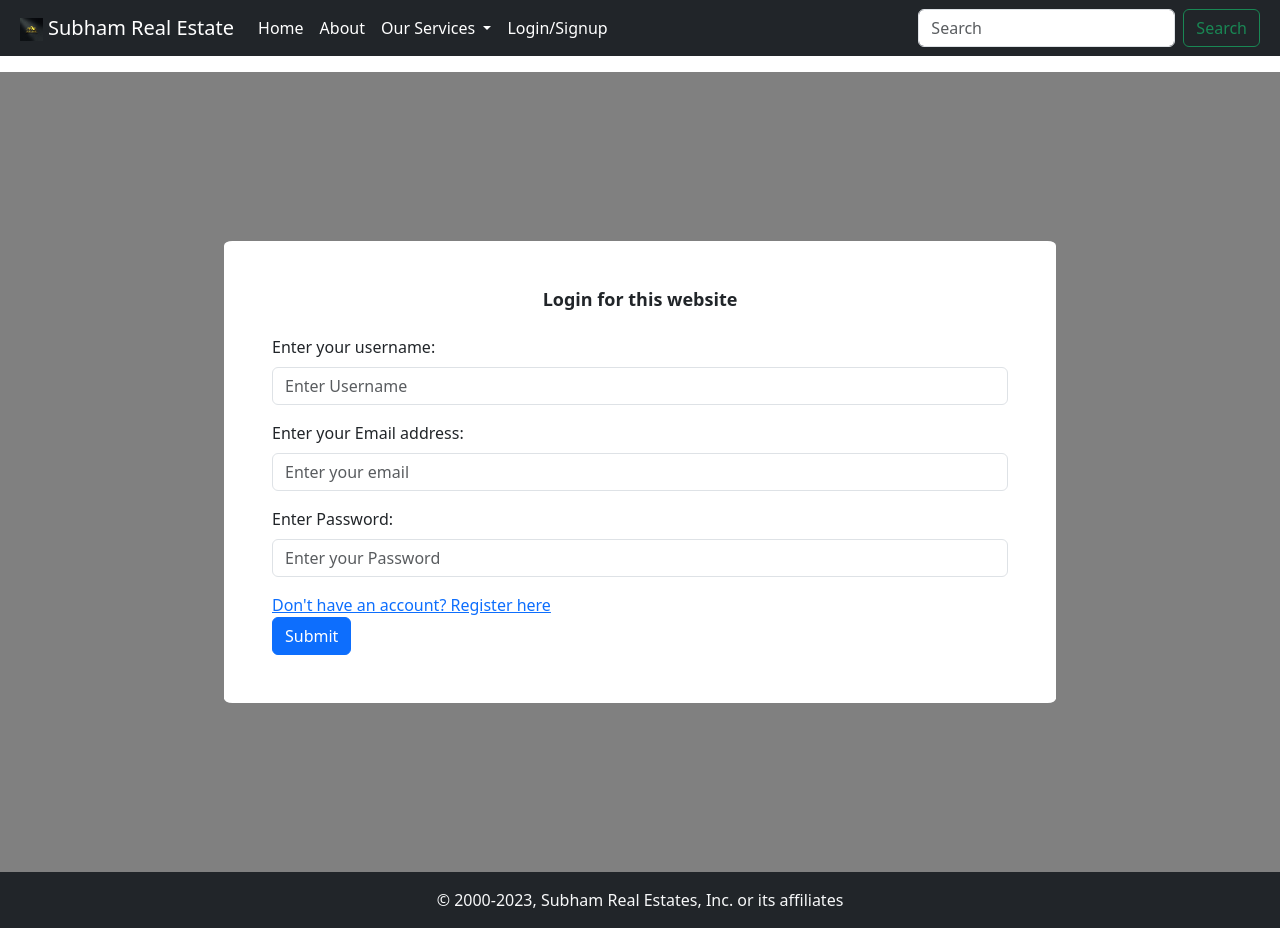
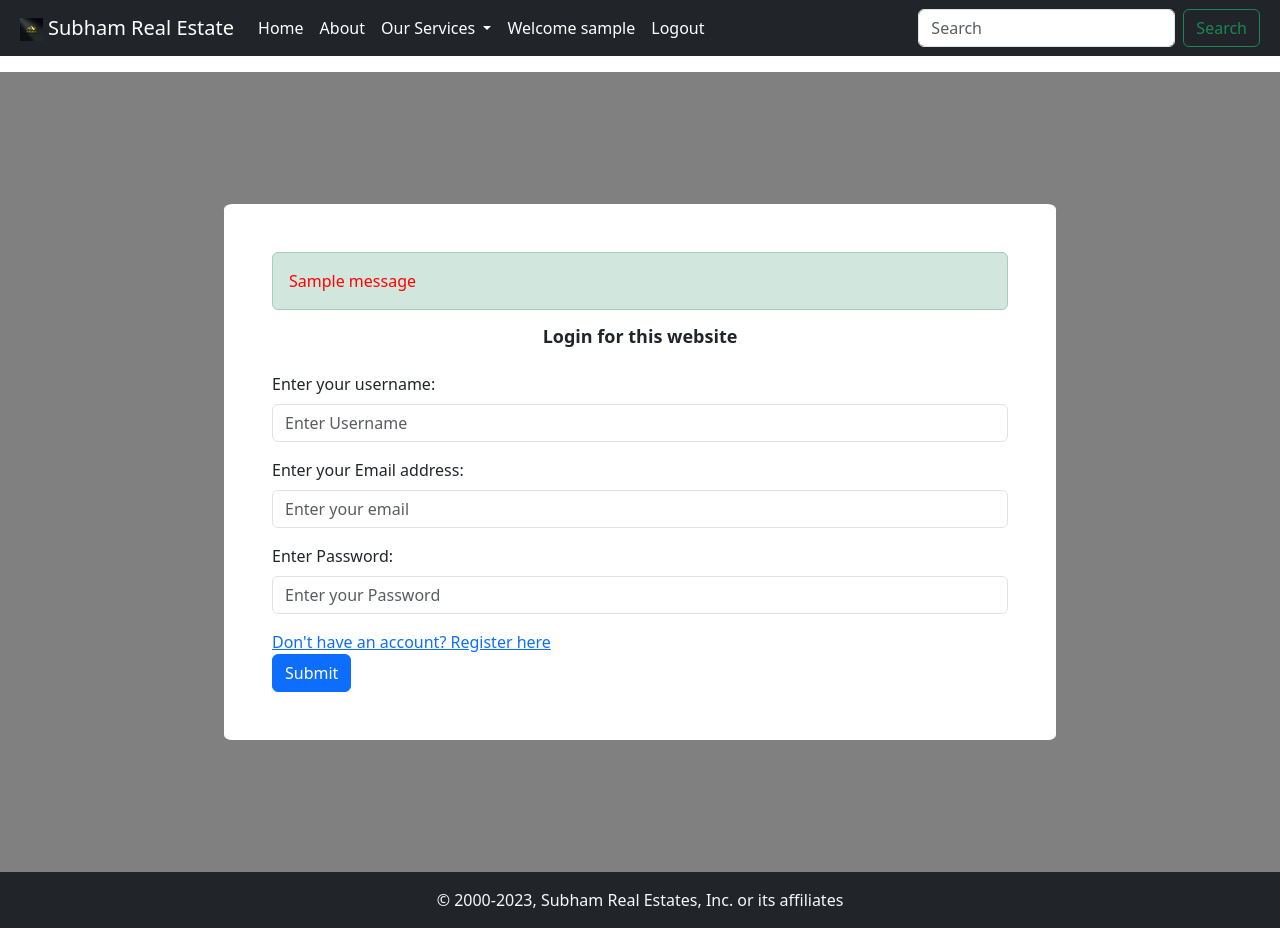
Before and after one commit to SUBHAM-BANERJEE-2003/flask-api-ml-app, a Flask app: template templates/login.html in a window 1280 px wide. Run offline with Flask 3, Linux system fonts and the light colour scheme; tables that the repository leaves empty hold one stand-in row (values such as "Sample post"); the template is opened without the code that fills it: values that come from a table or form of the project are taken from there, most other values are stand-ins (such as "Sample title", 1, 10 or a date in 2020); one stand-in notice (Sample message) is shown; parts of the project's set-up code (start-up, migrations or seed data) failed here and were passed over.

Commit message:
login function added

```diff
--- a/app.py
+++ b/app.py
@@ -1,4 +1,4 @@
-from flask import Flask, render_template, flash, redirect, url_for,request
+from flask import Flask, render_template, flash, redirect, url_for,request,session
 from flask_sqlalchemy import SQLAlchemy
 from flask_login import UserMixin
 from flask_wtf import FlaskForm
@@ -23,6 +23,7 @@ class User(db.Model, UserMixin):
     def __repr__(self) -> str:
         return '<Name %r>' % self.username
 
+
 class RegisterForm(FlaskForm):
     username = StringField('Username', validators=[InputRequired(), Length(min=4, max=20)])
     email = EmailField('Email', validators=[InputRequired(), Email()])
@@ -39,7 +40,8 @@ class LoginForm(FlaskForm):
 
 @app.route("/")
 def homePage():
-    return render_template('index.html')
+    username = session.get('username')
+    return render_template('index.html', username=username)
 
 @app.route("/about")
 def aboutPage():
@@ -48,11 +50,35 @@ def aboutPage():
 @app.route("/login", methods=['GET', 'POST'])
 def loginPage():
     form = LoginForm()
-    if form.validate_on_submit():
-        # Check username and password, and perform login logic
-        flash('Login successful', 'success')
-        return redirect(url_for('homePage'))
+    if request.method == "POST":
+        username = request.form.get("username")
+        email = request.form.get("email")
+        password = request.form.get("password")
+
+        existing_user = User.query.filter_by(username=username).first()
+        existing_email = User.query.filter_by(email=email).first()
+
+        if not existing_user or not existing_email:
+            flash('Invalid username or email', 'error')
+            return redirect(url_for('loginPage'))
+
+        if bcrypt.check_password_hash(existing_user.password, password):
+            session['username'] = username
+            flash('Login successful', 'success')
+            return redirect(url_for('homePage'))
+        else:
+            flash('Invalid password', 'error')
+            return redirect(url_for('loginPage'))
+
     return render_template('login.html', form=form)
+
+# Add a route to log out
+@app.route("/logout")
+def logout():
+    # Remove the username from the session
+    session.pop('username', None)
+    flash('Logged out successfully', 'success')
+    return redirect(url_for('homePage'))
 
 @app.route("/register", methods=["GET", "POST"])
 def registerPage():
--- a/templates/header.html
+++ b/templates/header.html
@@ -3,6 +3,7 @@
 <head>
     <meta charset="UTF-8">
     <meta name="viewport" content="width=device-width, initial-scale=1.0">
+    <link href="https://cdn.jsdelivr.net/npm/bootstrap@5.3.2/dist/css/bootstrap.min.css" rel="stylesheet" integrity="sha384-T3c6CoIi6uLrA9TneNEoa7RxnatzjcDSCmG1MXxSR1GAsXEV/Dwwykc2MPK8M2HN" crossorigin="anonymous">
     <title>Document</title>
 </head>
 <body>
@@ -35,7 +36,12 @@
                 </ul>
               </li>
               <li class="nav-item">
-                <a class="nav-link text-white" href="/login">Login/Signup</a>
+                {% if username %}
+                  <li><a class="nav-link text-white" href="/profile">Welcome {{ username }}</a></li>
+                  <li><a class="nav-link text-white" href="/logout">Logout</a></li>
+                {% else %}
+                  <li><a class="nav-link text-white" href="/login">Login/Signup</a></li>
+                {% endif %}
               </li>
             </ul>
             <form class="d-flex" role="search">
--- a/templates/login.html
+++ b/templates/login.html
@@ -16,9 +16,15 @@
   <div class="form-container">
     <div class="form-body">
       <form method="POST">
-        {% for error in form.username.errors %}
-        <div class="error-message">{{ error }}</div>
-        {% endfor %}
+        {% with messages = get_flashed_messages(with_categories=true) %}
+            {% if messages %}
+            {% for category, message in messages %}
+            <div class="alert alert-{{ category }}" style="color: red;">
+                {{ message }}
+            </div>
+            {% endfor %}
+            {% endif %}
+            {% endwith %}
         <h2 class="form-heading">Login for this website</h2>
         <div class="mb-3">
           <label for="username" class="form-label">Enter your username:</label>
```
